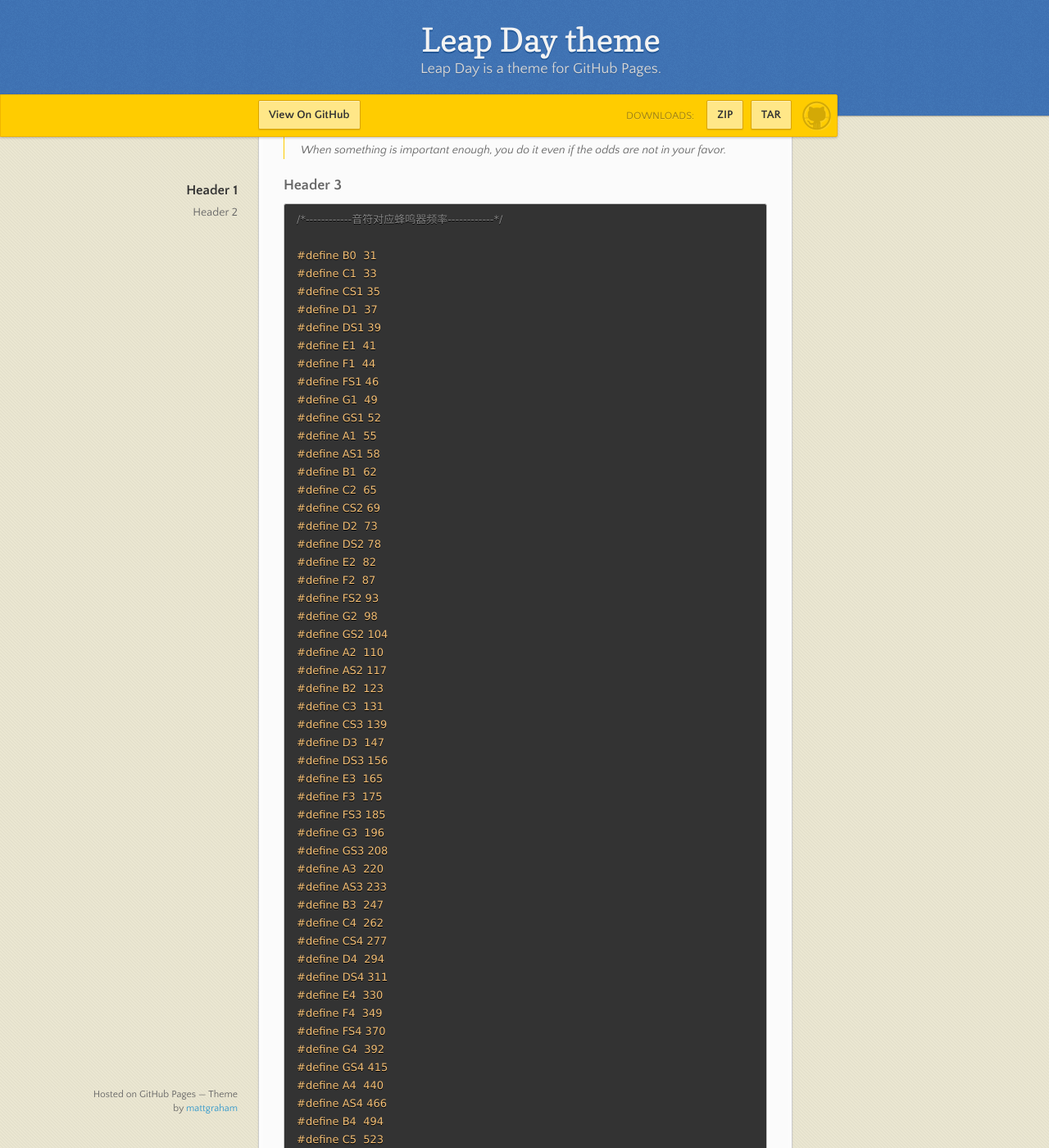
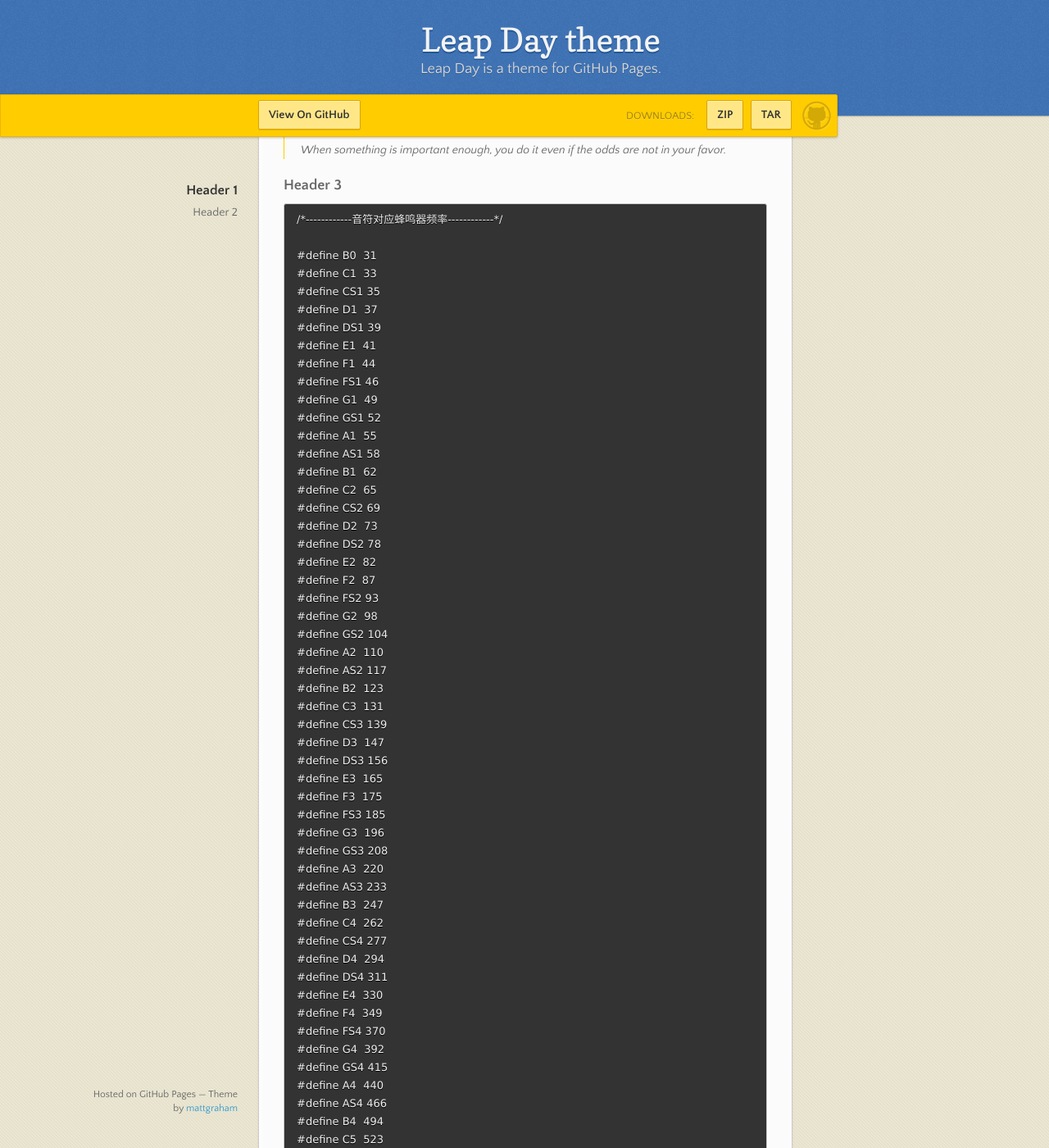
Before and after one commit to ShuchangXu/ShuchangXu.github.io, a Jekyll site: the page built from index.md, in a window 1280 px wide and 1400 px high, scrolled down 422 px. Shown: the whole window at 82% size. Built offline with Jekyll 4.4.1, drawn with Linux system fonts in a browser that asks for light colours; nearby versions of some CDN libraries; some of the changed text lies outside the part shown.

Commit message:
Update index.md

````diff
--- a/index.md
+++ b/index.md
@@ -22,7 +22,7 @@
 
 ### [](#header-3)Header 3
 
-```c
+```Arduino
 /*------------音符对应蜂鸣器频率------------*/
 
 #define B0  31
````
